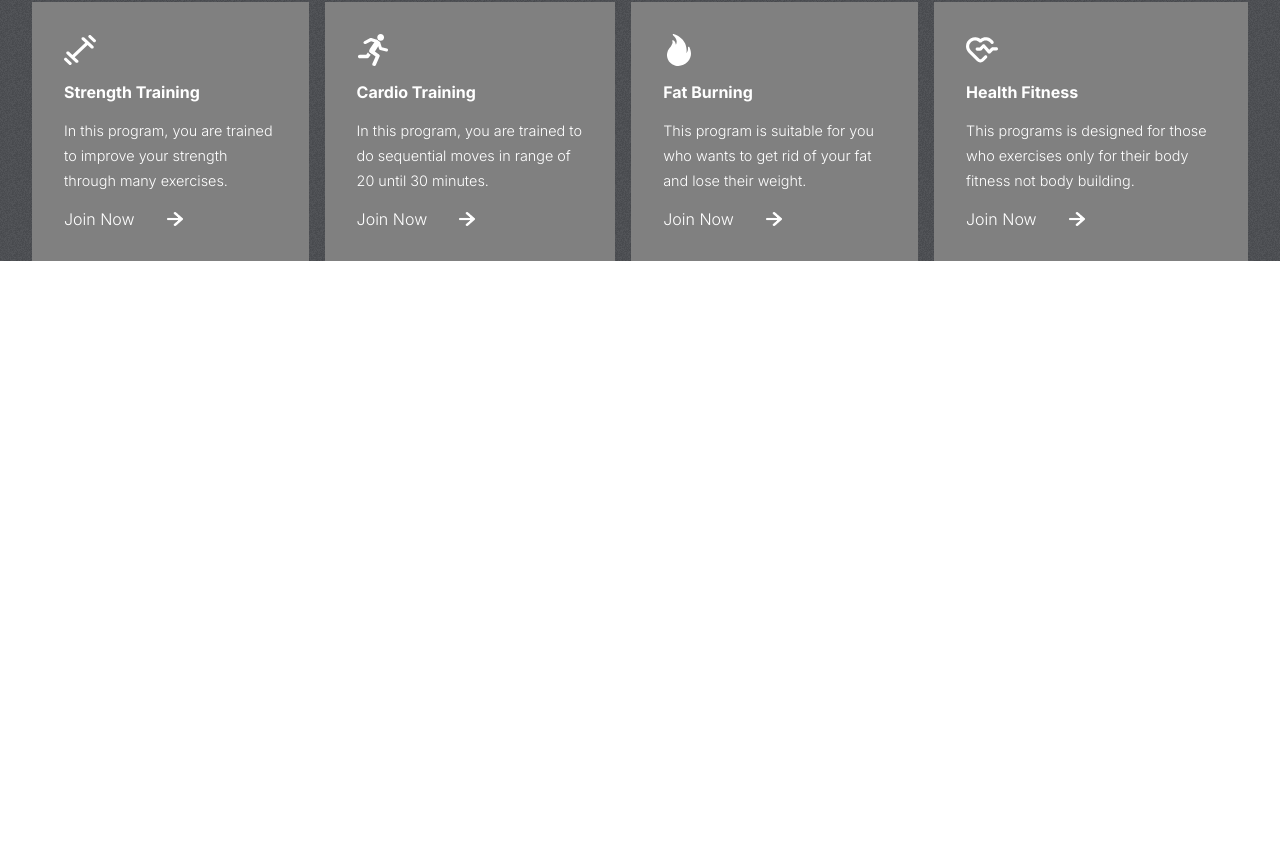
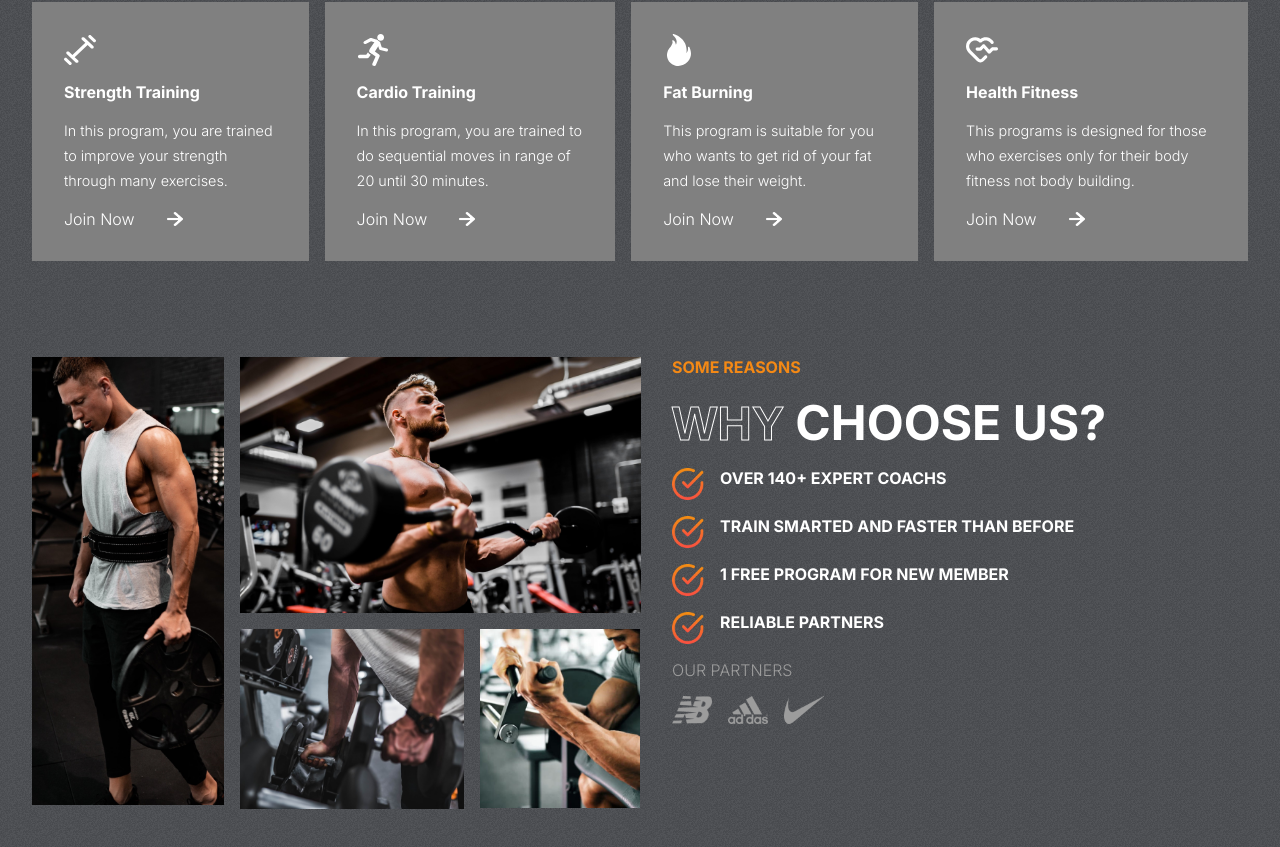
Before and after one commit to Moamin-AbuEwaida/fitness-db-react, a React (Create React App) app: page / in a window 1280 px wide. Shown: the part 906-1753 px from the top of the page. Before the commit the page ends 1167 px from the top, so only its background shows below. Built offline with nearby package versions, Linux system fonts and the light colour scheme.

Commit message:
reasons component

```diff
--- a/src/App.js
+++ b/src/App.js
@@ -2,12 +2,14 @@
 import './App.css';
 import Hero from './components/hero/Hero';
 import Programs from './components/programs/Programs';
+import Reasons from './components/reasons/Reasons';
 
 function App() {
   return (
     <div className="App">
       <Hero />
       <Programs />
+      <Reasons />
     </div>
   );
 }
--- /dev/null
+++ b/src/components/reasons/Reasons.css
@@ -0,0 +1,87 @@
+.reasons {
+  padding: 0 2rem;
+  display: flex;
+  gap: 2rem;
+}
+
+.left-r {
+  flex: 1 1;
+  display: grid;
+  grid-template-columns: repeat(3, 1fr);
+  gap: 1rem;
+  grid-auto-rows: 1fr;
+}
+
+.left-r > img {
+  object-fit: cover;
+}
+
+.left-r > :nth-child(1) {
+  width: 12rem;
+  grid-row: 1/3;
+  height: 28rem;
+}
+
+.left-r > :nth-child(2) {
+  width: auto;
+  height: 16rem;
+  grid-column: 2/4;
+}
+
+.left-r > :nth-child(3) {
+  width: 14rem;
+  grid-column: 2/3;
+  grid-row: 2;
+}
+
+.left-r > :nth-child(4) {
+  width: 10rem;
+  height: 11.2rem;
+  grid-row: 2;
+  grid-column: 3/4;
+}
+
+.right-r {
+  flex: 1 1;
+  text-transform: uppercase;
+  gap: 1rem;
+  display: flex;
+  flex-direction: column;
+}
+
+.right-r > span {
+  font-weight: bold;
+  color: var(--orange);
+}
+
+.right-r > div {
+  color: #fff;
+  font-size: 3rem;
+  font-weight: bold;
+}
+
+.details-r {
+  display: flex;
+  flex-direction: column;
+  gap: 1rem;
+}
+
+.details-r > div {
+  display: flex;
+  font-size: 1rem;
+  gap: 1rem;
+}
+
+.details-r > div > img {
+  width: 2rem;
+  height: 2rem;
+}
+
+.partners {
+  display: flex;
+  gap: 1rem;
+}
+
+.partners > img {
+  width: 2.5rem;
+}
--- /dev/null
+++ b/src/components/reasons/Reasons.jsx
@@ -0,0 +1,60 @@
+import React from "react";
+import "./Reasons.css";
+import image1 from "../../assets/image1.png";
+import image2 from "../../assets/image2.png";
+import image3 from "../../assets/image3.png";
+import image4 from "../../assets/image4.png";
+import nb from "../../assets/nb.png";
+import adidas from "../../assets/adidas.png";
+import nike from "../../assets/nike.png";
+import tick from "../../assets/tick.png";
+
+const Reasons = () => {
+  return (
+    <div className="reasons" id="reasons">
+      {/* left side */}
+      <div className="left-r">
+        <img src={image1} alt="" />
+        <img src={image2} alt="" />
+        <img src={image3} alt="" />
+        <img src={image4} alt="" />
+      </div>
+      {/* right side */}
+      <div className="right-r">
+        <span>some reasons</span>
+        <div>
+          <span className="stroke-text">why</span>
+          <span> choose us?</span>
+        </div>
+        <div className="details-r">
+          <div>
+            <img src={tick} alt="tick" />
+            <span>OVER 140+ EXPERT COACHS</span>
+          </div>
+          <div>
+            <img src={tick} alt="tick" />
+            <span>TRAIN SMARTED AND FASTER THAN BEFORE</span>
+          </div>
+          <div>
+            <img src={tick} alt="tick" />
+            <span>1 FREE PROGRAM FOR NEW MEMBER</span>
+          </div>
+          <div>
+            <img src={tick} alt="tick" />
+            <span>RELIABLE PARTNERS</span>
+          </div>
+        </div>
+        <span style={{ color: "var(--gray)", fontWeight: "normal" }}>
+          OUR PARTNERS
+        </span>
+        <div className="partners">
+          <img src={nb} alt="nb" />
+          <img src={adidas} alt="adidas" />
+          <img src={nike} alt="nike" />
+        </div>
+      </div>
+    </div>
+  );
+};
+
+export default Reasons;
```
